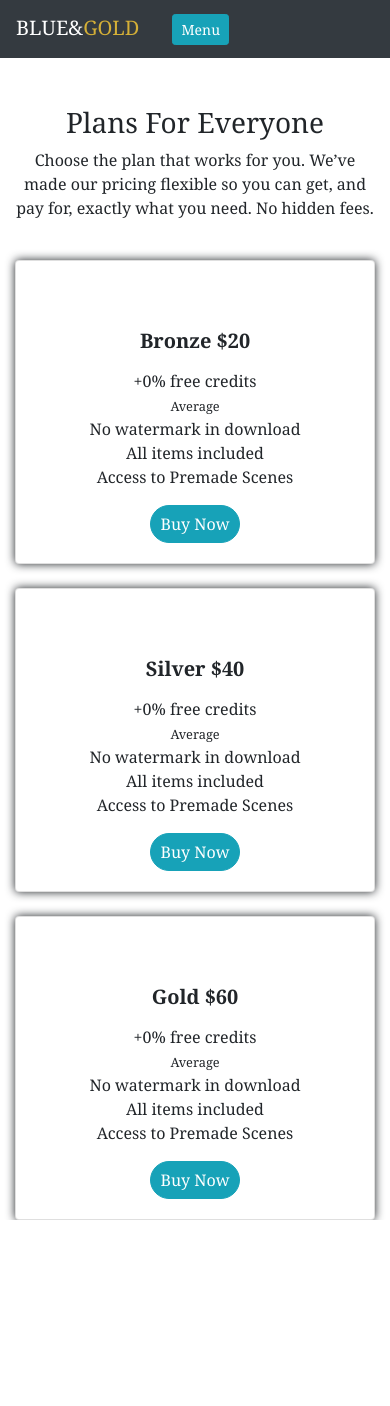
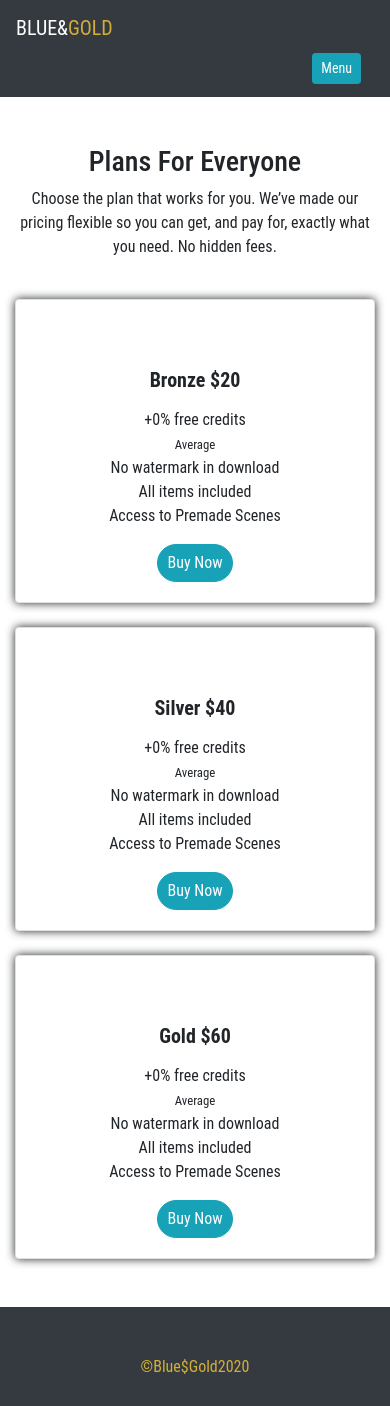
Before and after one commit to IreneMercy/pricing, a plain HTML site: page index.html in a window 390 px wide. Before the commit the page ends 1220 px from the top, so only its background shows below. Drawn offline with nearby package versions, Linux system fonts and the light colour scheme.

Commit message:
add footer

```diff
--- a/css/styles.css
+++ b/css/styles.css
@@ -1,5 +1,5 @@
 *{
-  font-family:georgia;
+  font-family:'Roboto Condensed', sans-serif;
 }
 
 /* Navbar */
@@ -33,7 +33,16 @@ ul li a:hover{
 }
 /* end intro */
 
-
+/* pricing plan */
 .two{
   box-shadow:0 0 10px;
 }
+/* end pricing plan */
+
+/* footer */
+.footer{color: #fff;
+float:left;
+width: 100%;
+padding-bottom:3%;
+}
+/* end footer */
--- a/index.html
+++ b/index.html
@@ -4,6 +4,7 @@
     <meta charset="utf-8">
     <title>BlueGold Designs</title>
     <link rel="stylesheet" href="css/styles.css">
+    <script type="text/javascript" src="http://code.jquery.com/jquery-latest.js"></script>
     <link rel="stylesheet" href="https://maxcdn.bootstrapcdn.com/bootstrap/4.0.0/css/bootstrap.min.css" integrity="sha384-Gn5384xqQ1aoWXA+058RXPxPg6fy4IWvTNh0E263XmFcJlSAwiGgFAW/dAiS6JXm" crossorigin="anonymous">
   </head>
   <body>
@@ -14,9 +15,6 @@
           <div class="container-fluid">
             <div class="navbar-header">
               <a class="navbar-brand text-uppercase" href="#"><span class="blue">Blue&</span><span class="gold">Gold</span></a>
-              <button type="button" class="navbar-toggler" data-toggle="collapse" data-target="mynav" name="button">
-                <span class="btn btn-info btn-sm text-white">Menu</span>
-              </button>
             </div>
             <div class="collapse navbar-collapse" id="mynav">
 
@@ -26,6 +24,11 @@
                 <li><a href="#">Login</a></li>
               </ul>
             </div>
+          </div>
+          <div class="toggler ml-auto">
+            <button type="button" class="navbar-toggler" data-toggle="collapse" data-target="#mynav" name="button">
+              <span class="btn btn-info btn-sm text-white">Menu</span>
+            </button>
           </div>
         </nav>
       <!-- End of navbar -->
@@ -72,8 +75,14 @@
       <!-- end plans -->
     </section>
 
-    <script src="https://code.jquery.com/jquery-3.2.1.slim.min.js" integrity="sha384-KJ3o2DKtIkvYIK3UENzmM7KCkRr/rE9/Qpg6aAZGJwFDMVNA/GpGFF93hXpG5KkN" crossorigin="anonymous"></script>
-    <script src="https://cdnjs.cloudflare.com/ajax/libs/popper.js/1.12.9/umd/popper.min.js" integrity="sha384-ApNbgh9B+Y1QKtv3Rn7W3mgPxhU9K/ScQsAP7hUibX39j7fakFPskvXusvfa0b4Q" crossorigin="anonymous"></script>
-    <script src="https://maxcdn.bootstrapcdn.com/bootstrap/4.0.0/js/bootstrap.min.js" integrity="sha384-JZR6Spejh4U02d8jOt6vLEHfe/JQGiRRSQQxSfFWpi1MquVdAyjUar5+76PVCmYl" crossorigin="anonymous"></script>
+    <!-- footer -->
+    <footer>
+      <div class="container-fluid text-center bg-dark text-white footer mt-5">
+        <p class="mt-5 gold">&copy;Blue$Gold2020</p>
+      </div>
+    </footer>
+    <script src="https://code.jquery.com/jquery-3.4.1.slim.min.js" integrity="sha384-J6qa4849blE2+poT4WnyKhv5vZF5SrPo0iEjwBvKU7imGFAV0wwj1yYfoRSJoZ+n" crossorigin="anonymous"></script>
+   <script src="https://cdn.jsdelivr.net/npm/popper.js@1.16.0/dist/umd/popper.min.js" integrity="sha384-Q6E9RHvbIyZFJoft+2mJbHaEWldlvI9IOYy5n3zV9zzTtmI3UksdQRVvoxMfooAo" crossorigin="anonymous"></script>
+   <script src="https://stackpath.bootstrapcdn.com/bootstrap/4.4.1/js/bootstrap.min.js" integrity="sha384-wfSDF2E50Y2D1uUdj0O3uMBJnjuUD4Ih7YwaYd1iqfktj0Uod8GCExl3Og8ifwB6" crossorigin="anonymous"></script>
   </body>
 </html>
```
